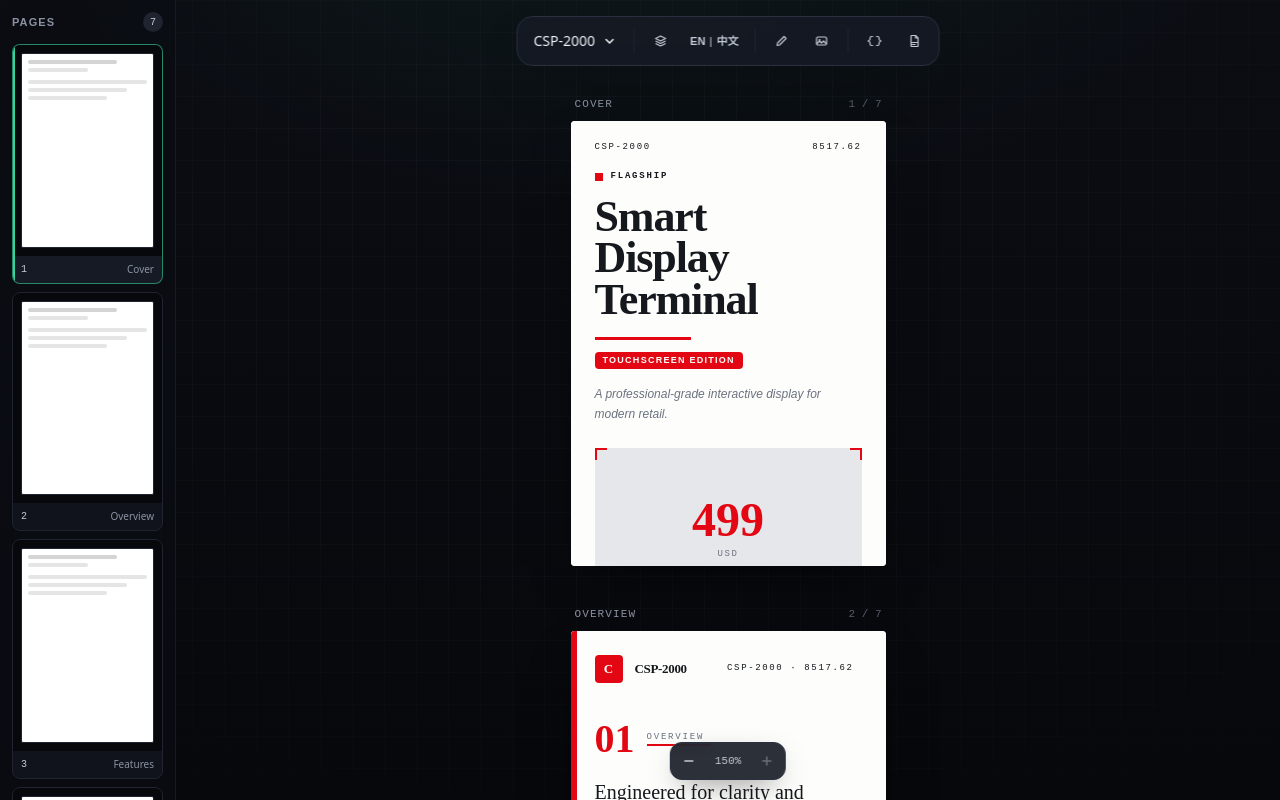
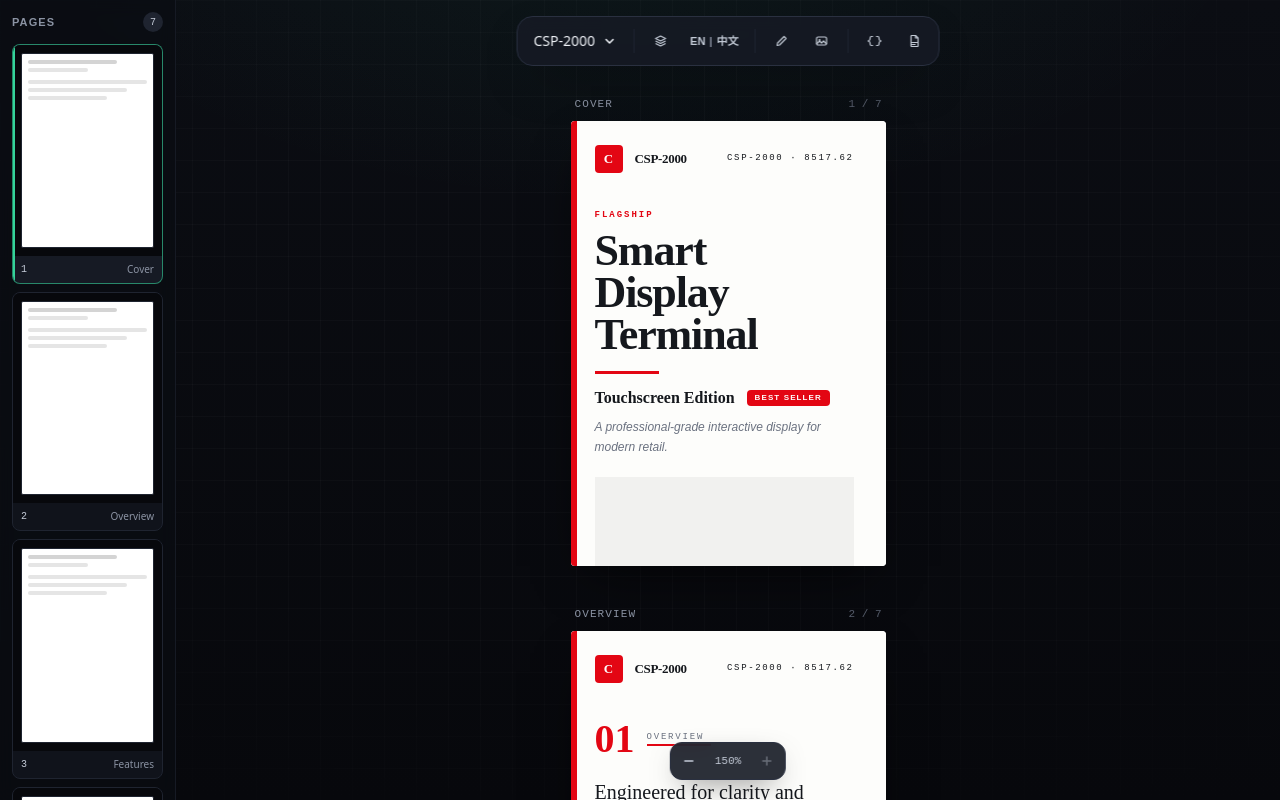
Before and after one commit to FahimSakib270/catalog-studio-pro, a React (Vite) app: page / in a window 1280 px wide. Built offline with nearby package versions, Linux system fonts and the light colour scheme.

Commit message:
fix v2: ratio-hugging frames + page composition

```diff
--- a/src/components/brochure/Brochure.tsx
+++ b/src/components/brochure/Brochure.tsx
@@ -13,8 +13,9 @@ import { Contact } from "./Contact";
 
 /**
  * Brochure — assembles the full page set for a product.
- * Each page is wrapped in PageRoot (template vars + lang-zh) and Folio
- * (uniform frame). Cover/Contact use the template's dark flag.
+ * Every page (including the cover) is wrapped in PageRoot (template vars +
+ * lang-zh) and Folio (uniform frame). Cover/Contact use the template's dark
+ * flag.
  */
 
 export interface BrochurePage {
@@ -63,18 +64,23 @@ export function BrochurePageView({
 
   return (
     <PageRoot ctx={ctx} dark={dark}>
-      {pageId === "cover" ? (
-        <Cover ctx={ctx} />
-      ) : (
-        <Folio ctx={ctx} pageNum={pageNum} total={total}>
-          {pageId === "overview" && <Overview ctx={ctx} />}
-          {pageId === "features" && <Features ctx={ctx} />}
-          {pageId === "specs" && <Specs ctx={ctx} />}
-          {pageId === "quote" && <Quote ctx={ctx} />}
-          {pageId === "about" && <About ctx={ctx} />}
-          {pageId === "contact" && <Contact ctx={ctx} />}
-        </Folio>
-      )}
+      <Folio ctx={ctx} pageNum={pageNum} total={total}>
+        {pageId === "cover" ? (
+          <Cover ctx={ctx} />
+        ) : pageId === "overview" ? (
+          <Overview ctx={ctx} />
+        ) : pageId === "features" ? (
+          <Features ctx={ctx} />
+        ) : pageId === "specs" ? (
+          <Specs ctx={ctx} />
+        ) : pageId === "quote" ? (
+          <Quote ctx={ctx} />
+        ) : pageId === "about" ? (
+          <About ctx={ctx} />
+        ) : (
+          <Contact ctx={ctx} />
+        )}
+      </Folio>
     </PageRoot>
   );
 }
--- a/src/components/brochure/Cover.tsx
+++ b/src/components/brochure/Cover.tsx
@@ -1,97 +1,123 @@
 import type { BrochureCtx } from "./context";
 import { pick, titleLines } from "./context";
-import type { RibbonStyle } from "../../lib/templates";
 import { SmartImage } from "./SmartImage";
 
 /**
- * P1 — Cover.
- * Renders per coverLayout: stacked display title, accent rule, edition accent,
- * italic tagline, photo framed w/ corner ticks (or stat fallback), trust pills,
- * 3-col ribbon per ribbonStyle, company band.
+ * COVER — wrapped in Folio (uniform frame).
+ * Composition (no empty middle/bottom):
+ *   kicker/title/rule/edition/tagline → photo stage (95mm) → trust pills
+ *   → margin-top:auto → 3-col ribbon → company band → folio bottom bar.
  */
 
-function Ribbon({ ctx, style }: { ctx: BrochureCtx; style: RibbonStyle }) {
-  const items = ctx.product.ribbon;
-  if (style === "pill") {
+export function Cover({ ctx }: { ctx: BrochureCtx }) {
+  const p = ctx.product;
+  const dark = ctx.template.dark.cover;
+  const lines = titleLines(ctx);
+  const tagline = pick(ctx, p.taglineEn, p.taglineZh);
+  const kicker = pick(
+    ctx,
+    p.variants.touchscreen.kickerEn,
+    p.variants.touchscreen.kickerZh,
+  );
+  const edition = pick(
+    ctx,
+    p.variants.touchscreen.editionEn,
+    p.variants.touchscreen.editionZh,
+  );
+  const badge = pick(
+    ctx,
+    p.variants.touchscreen.badgeEn,
+    p.variants.touchscreen.badgeZh,
+  );
+  const trust = p.trust;
+  const ribbon = p.ribbon;
+
   return (
-      <div className="flex flex-wrap gap-2">
-        {items.map((r, i) => (
+    <div className="flex h-full w-full flex-col">
+      {/* kicker */}
+      <div
+        className="f-mono text-[9px] font-semibold uppercase tracking-[0.22em]"
+        style={{ color: "var(--t-accent)" }}
+      >
+        {kicker}
+      </div>
+
+      {/* title */}
+      <h1 className="f-display mt-2 text-[44px] font-bold leading-[0.95] tracking-tight">
+        {lines.map((l, i) => (
+          <span key={i} className="block">
+            {l}
+          </span>
+        ))}
+      </h1>
+
+      {/* rule */}
+      <div
+        className="mt-4 h-[3px] w-16"
+        style={{ backgroundColor: "var(--t-accent)" }}
+      />
+
+      {/* edition + badge */}
+      <div className="mt-3 flex items-center gap-3">
+        <span className="f-display text-[16px] font-semibold">{edition}</span>
         <span
-            key={i}
-            className="rounded-full px-3 py-1 text-[9px] font-semibold uppercase tracking-[0.12em]"
+          className="rounded-sm px-2 py-0.5 text-[8px] font-bold uppercase tracking-[0.14em]"
           style={{
             backgroundColor: "var(--t-accent)",
             color: "var(--t-paper)",
           }}
         >
-            {r}
+          {badge}
         </span>
-        ))}
       </div>
-    );
-  }
-  if (style === "hairline") {
-    return (
-      <div className="flex flex-wrap gap-x-6 gap-y-2">
-        {items.map((r, i) => (
+
+      {/* tagline */}
+      <p
+        className="mt-2 text-[12px] italic leading-relaxed"
+        style={{ color: "var(--t-grey)" }}
+      >
+        {tagline}
+      </p>
+
+      {/* photo stage — 95mm, ratio-hugging frame */}
+      <div className="mt-5">
+        {p.images.product ? (
+          <SmartImage
+            src={p.images.product}
+            alt={p.modelCode}
+            variant="product"
+            dark={dark}
+            stageHeight="95mm"
+          />
+        ) : (
+          <div
+            className="flex h-[95mm] w-full items-center justify-center"
+            style={{
+              backgroundColor: dark
+                ? "color-mix(in srgb, white 7%, transparent)"
+                : "color-mix(in srgb, var(--t-ink) 5%, transparent)",
+            }}
+          >
+            <span
+              className="f-mono text-[9px] uppercase tracking-[0.18em]"
+              style={{ color: "var(--t-grey)" }}
+            >
+              {pick(ctx, "Product photo", "产品图")}
+            </span>
+          </div>
+        )}
+      </div>
+
+      {/* trust pills */}
+      {trust.length > 0 && (
+        <div
+          className="mt-4 flex flex-wrap gap-2"
+          style={{ breakInside: "avoid" }}
+        >
+          {trust.map((t, i) => (
             <span
               key={i}
-            className="flex items-center gap-2 text-[9px] font-semibold uppercase tracking-[0.14em]"
-          >
-            <span
-              className="inline-block h-2 w-2"
-              style={{ backgroundColor: "var(--t-accent)" }}
-            />
-            {r}
-          </span>
-        ))}
-      </div>
-    );
-  }
-  if (style === "band") {
-    return (
-      <div
-        className="flex flex-wrap gap-x-8 gap-y-2 px-4 py-2"
-        style={{ backgroundColor: "var(--t-accent)" }}
-      >
-        {items.map((r, i) => (
-          <span
-            key={i}
-            className="text-[9px] font-bold uppercase tracking-[0.14em]"
-            style={{ color: "var(--t-paper)" }}
-          >
-            {r}
-          </span>
-        ))}
-      </div>
-    );
-  }
-  // tag
-  return (
-    <div className="flex flex-wrap gap-2">
-      {items.map((r, i) => (
-        <span
-          key={i}
-          className="border px-2.5 py-1 text-[9px] font-semibold uppercase tracking-[0.12em]"
-          style={{
-            borderColor: "var(--t-accent)",
-            color: "var(--t-accent)",
-          }}
-        >
-          {r}
-        </span>
-      ))}
-    </div>
-  );
-}
-
-function TrustPills({ ctx }: { ctx: BrochureCtx }) {
-  return (
-    <div className="flex flex-wrap gap-2">
-      {ctx.product.trust.map((t, i) => (
-        <span
-          key={i}
-          className="rounded-sm border px-2 py-0.5 text-[8px] font-semibold uppercase tracking-[0.14em]"
+              className="rounded-full border px-2.5 py-1 text-[9px]"
               style={{
                 borderColor: "var(--t-hairline)",
                 color: "var(--t-grey)",
@@ -101,67 +127,32 @@ function TrustPills({ ctx }: { ctx: BrochureCtx }) {
             </span>
           ))}
         </div>
-  );
-}
+      )}
 
-/** Photo frame with corner ticks, or a stat fallback when no image. */
-function PhotoFrame({ ctx }: { ctx: BrochureCtx }) {
-  const src = ctx.product.images.product;
-  if (src) {
-    return (
-      <div className="relative h-full w-full">
-        <SmartImage
-          src={src}
-          alt={ctx.product.modelCode}
-          variant="product"
-          dark={ctx.template.dark.cover}
-          fill
-          className="h-full w-full"
-        />
-        <CornerTicks />
+      {/* push ribbon + band to the bottom */}
+      <div className="mt-auto" />
+
+      {/* 3-col ribbon */}
+      <div
+        className="grid grid-cols-3 gap-px"
+        style={{ backgroundColor: "var(--t-hairline)", breakInside: "avoid" }}
+      >
+        {ribbon.slice(0, 3).map((r, i) => (
+          <div
+            key={i}
+            className="flex items-center justify-center px-2 py-2.5 text-center"
+            style={{ backgroundColor: "var(--t-paper)" }}
+          >
+            <span className="f-mono text-[8px] uppercase tracking-[0.12em]">
+              {r}
+            </span>
           </div>
-    );
-  }
-  // stat fallback
-  const v = ctx.product.variants.touchscreen;
-  return (
+        ))}
+      </div>
+
+      {/* company band */}
       <div
-      className="relative flex h-full w-full flex-col items-center justify-center gap-1"
-      style={{ backgroundColor: "var(--t-hairline)" }}
-    >
-      <span
-        className="f-display text-5xl font-bold"
-        style={{ color: "var(--t-accent)" }}
-      >
-        {v.price.value}
-      </span>
-      <span
-        className="f-mono text-[9px] uppercase tracking-[0.18em]"
-        style={{ color: "var(--t-grey)" }}
-      >
-        {v.price.currency}
-      </span>
-      <CornerTicks />
-    </div>
-  );
-}
-
-function CornerTicks() {
-  const c = "absolute h-3 w-3 border-[var(--t-accent)]";
-  return (
-    <>
-      <span className={`${c} left-0 top-0 border-l-2 border-t-2`} />
-      <span className={`${c} right-0 top-0 border-r-2 border-t-2`} />
-      <span className={`${c} bottom-0 left-0 border-b-2 border-l-2`} />
-      <span className={`${c} bottom-0 right-0 border-b-2 border-r-2`} />
-    </>
-  );
-}
-
-function CompanyBand({ ctx }: { ctx: BrochureCtx }) {
-  return (
-    <div
-      className="flex items-center justify-between px-6 py-2.5"
+        className="flex items-center justify-between px-2 py-2.5"
         style={{ backgroundColor: "var(--t-accent2)", breakInside: "avoid" }}
       >
         <span
@@ -174,105 +165,9 @@ function CompanyBand({ ctx }: { ctx: BrochureCtx }) {
           className="f-mono text-[8px] uppercase tracking-[0.16em]"
           style={{ color: "var(--t-paper)" }}
         >
-        {pick(ctx, "Product Brochure", "产品手册")}
+          {p.modelCode} · {p.hsCode}
         </span>
+      </div>
     </div>
   );
 }
-
-export function Cover({ ctx }: { ctx: BrochureCtx }) {
-  const p = ctx.product;
-  const lines = titleLines(ctx);
-  const tagline = pick(ctx, p.taglineEn, p.taglineZh);
-  const edition = pick(
-    ctx,
-    p.variants.touchscreen.editionEn,
-    p.variants.touchscreen.editionZh,
-  );
-  const kicker = pick(
-    ctx,
-    p.variants.touchscreen.kickerEn,
-    p.variants.touchscreen.kickerZh,
-  );
-
-  return (
-    <div className="flex h-full w-full flex-col">
-      {/* top strip */}
-      <div className="flex items-center justify-between px-6 pt-5">
-        <span className="f-mono text-[9px] uppercase tracking-[0.18em]">
-          {p.modelCode}
-        </span>
-        <span className="f-mono text-[9px] uppercase tracking-[0.18em]">
-          {p.hsCode}
-        </span>
-      </div>
-
-      <div className="flex flex-1 flex-col px-6 pt-4">
-        {/* kicker */}
-        <div className="mb-3 flex items-center gap-2">
-          <span
-            className="inline-block h-2 w-2"
-            style={{ backgroundColor: "var(--t-accent)" }}
-          />
-          <span className="f-mono text-[9px] font-semibold uppercase tracking-[0.2em]">
-            {kicker}
-          </span>
-        </div>
-
-        {/* title */}
-        <h1 className="f-display text-[44px] font-bold leading-[0.95] tracking-tight">
-          {lines.map((l, i) => (
-            <span key={i} className="block">
-              {l}
-            </span>
-          ))}
-        </h1>
-
-        {/* accent rule */}
-        <div
-          className="mt-4 h-[3px] w-24"
-          style={{ backgroundColor: "var(--t-accent)" }}
-        />
-
-        {/* edition accent */}
-        <div className="mt-3 flex items-center gap-2">
-          <span
-            className="rounded-sm px-2 py-0.5 text-[9px] font-bold uppercase tracking-[0.14em]"
-            style={{
-              backgroundColor: "var(--t-accent)",
-              color: "var(--t-paper)",
-            }}
-          >
-            {edition}
-          </span>
-        </div>
-
-        {/* tagline */}
-        <p
-          className="mt-4 max-w-md text-[12px] italic leading-relaxed"
-          style={{ color: "var(--t-grey)" }}
-        >
-          {tagline}
-        </p>
-
-        {/* photo / stat */}
-        <div className="mt-6 h-40 w-full">
-          <PhotoFrame ctx={ctx} />
-        </div>
-
-        {/* trust pills */}
-        <div className="mt-5">
-          <TrustPills ctx={ctx} />
-        </div>
-      </div>
-
-      {/* ribbon */}
-      <div className="px-6 pb-4 pt-2" style={{ breakInside: "avoid" }}>
-        <Ribbon ctx={ctx} style={ctx.template.ribbonStyle} />
-      </div>
-
-      {/* company band */}
-      <CompanyBand ctx={ctx} />
-    </div>
-  );
-}
--- a/src/components/brochure/SmartImage.tsx
+++ b/src/components/brochure/SmartImage.tsx
@@ -1,14 +1,16 @@
+import { useLayoutEffect, useRef, useState } from "react";
+
 /**
- * SmartImage — full-image frames with no cropping.
+ * SmartImage v2 — ratio-hugging frames with a flat, clean stage.
  *
  * Used for product / in-use / logo photos across every template (preview
- * AND print). The frame keeps a fixed aspect ratio (or fills its parent
- * when `fill` is set) and shows the ENTIRE photo via object-contain, with a
- * blurred, scaled copy behind it so the frame never has empty bars and
- * never crops the subject.
+ * AND print). The OUTER STAGE is a fixed-height box with a flat tint (no
+ * blur, no smudge). The INNER FRAME hugs the photo's own aspect ratio
+ * (clamped to 0.8–2.2) so the image is shown in full with ZERO cropping and
+ * ZERO letterbox bars. Template corner ticks hug the inner frame.
  *
- * QR is the exception: it renders on a plain white card with object-contain
- * and NO blur layer, so the code stays crisp and scannable.
+ * QR is the exception: it renders on a plain white square card with
+ * object-contain and NO stage, so the code stays crisp and scannable.
  */
 
 export type SmartImageVariant = "product" | "inUse" | "logo" | "qr";
@@ -17,38 +19,73 @@ interface SmartImageProps {
   src: string;
   alt: string;
   variant?: SmartImageVariant;
-  /** Dark templates use a stronger blur layer (opacity-30 vs opacity-20). */
+  /** Dark templates use a lighter tint + light dot grid. */
   dark?: boolean;
-  /** Fill the parent frame (h-full w-full) instead of a fixed aspect ratio. */
-  fill?: boolean;
+  /** Outer stage height (e.g. "95mm", "22mm", or "100%" to fill parent). */
+  stageHeight?: string;
   className?: string;
 }
 
-const ASPECT: Record<SmartImageVariant, string> = {
-  product: "aspect-[4/3]",
-  inUse: "aspect-[4/3]",
-  logo: "aspect-[3/2]",
-  qr: "aspect-square",
-};
+/** Clamp the photo's natural ratio so extreme panoramas/tall shots stay tidy. */
+function clampRatio(r: number): number {
+  return Math.min(2.2, Math.max(0.8, r));
+}
+
+function CornerTicks() {
+  const c = "absolute h-3 w-3 border-[var(--t-accent)]";
+  return (
+    <>
+      <span className={`${c} left-0 top-0 border-l-2 border-t-2`} />
+      <span className={`${c} right-0 top-0 border-r-2 border-t-2`} />
+      <span className={`${c} bottom-0 left-0 border-b-2 border-l-2`} />
+      <span className={`${c} bottom-0 right-0 border-b-2 border-r-2`} />
+    </>
+  );
+}
 
 export function SmartImage({
   src,
   alt,
   variant = "product",
   dark = false,
-  fill = false,
+  stageHeight = "100%",
   className = "",
 }: SmartImageProps) {
-  const aspect = fill ? "h-full w-full" : ASPECT[variant];
+  const stageRef = useRef<HTMLDivElement>(null);
+  const [ratio, setRatio] = useState<number | null>(null);
+  const [fit, setFit] = useState<{ w: number; h: number } | null>(null);
 
-  // QR: plain white card, object-contain, no blur layer.
+  // Measure the stage and size the inner frame to hug the photo's ratio.
+  useLayoutEffect(() => {
+    const stage = stageRef.current;
+    if (!stage || !ratio) return;
+    const measure = () => {
+      const sw = stage.clientWidth;
+      const sh = stage.clientHeight;
+      if (!sw || !sh) return;
+      if (ratio >= sw / sh) {
+        const w = sw;
+        setFit({ w, h: w / ratio });
+      } else {
+        const h = sh;
+        setFit({ w: h * ratio, h });
+      }
+    };
+    measure();
+    const ro = new ResizeObserver(measure);
+    ro.observe(stage);
+    return () => ro.disconnect();
+  }, [ratio]);
+
+  // QR: plain white square card, object-contain, no stage / no blur.
   if (variant === "qr") {
     return (
       <div
-        className={`relative flex items-center justify-center overflow-hidden rounded-sm border ${aspect} ${className}`}
+        className={`relative flex aspect-square w-full items-center justify-center overflow-hidden rounded-sm border ${className}`}
         style={{
           borderColor: "var(--t-hairline)",
           backgroundColor: "#ffffff",
+          breakInside: "avoid",
         }}
       >
         <img
@@ -61,29 +98,45 @@ export function SmartImage({
     );
   }
 
-  // Photo frames: blurred cover layer behind a full object-contain layer.
+  // Photo stage: flat tint + faint dot grid (no blur).
+  const stageBg = dark
+    ? "color-mix(in srgb, white 7%, transparent)"
+    : "color-mix(in srgb, var(--t-ink) 5%, transparent)";
+  const dotColor = dark
+    ? "color-mix(in srgb, white 8%, transparent)"
+    : "color-mix(in srgb, var(--t-ink) 8%, transparent)";
+
   return (
     <div
-      className={`relative overflow-hidden ${aspect} ${className}`}
-      style={{ breakInside: "avoid" }}
+      ref={stageRef}
+      className={`relative w-full overflow-hidden ${className}`}
+      style={{
+        height: stageHeight,
+        backgroundColor: stageBg,
+        backgroundImage: `radial-gradient(${dotColor} 1px, transparent 1px)`,
+        backgroundSize: "12px 12px",
+        breakInside: "avoid",
+      }}
     >
-      {/* background layer — same image, blurred + scaled, fills the frame */}
-      <img
-        src={src}
-        alt=""
-        aria-hidden
-        className={`absolute inset-0 h-full w-full scale-110 object-cover blur-xl ${
-          dark ? "opacity-30" : "opacity-20"
-        }`}
-        style={{ printColorAdjust: "exact", WebkitPrintColorAdjust: "exact" }}
-      />
-      {/* foreground layer — FULL photo, centered, never cropped */}
-      <img
-        src={src}
-        alt={alt}
-        className="relative h-full w-full object-contain p-2"
-        style={{ printColorAdjust: "exact", WebkitPrintColorAdjust: "exact" }}
-      />
+      {/* inner frame — hugs the photo's own shape */}
+      <div
+        className="relative mx-auto"
+        style={{ width: fit?.w, height: fit?.h }}
+      >
+        <img
+          src={src}
+          alt={alt}
+          onLoad={(e) => {
+            const el = e.currentTarget;
+            if (el.naturalWidth && el.naturalHeight) {
+              setRatio(clampRatio(el.naturalWidth / el.naturalHeight));
+            }
+          }}
+          className="absolute inset-0 h-full w-full object-contain"
+          style={{ printColorAdjust: "exact", WebkitPrintColorAdjust: "exact" }}
+        />
+        {variant === "product" && <CornerTicks />}
+      </div>
     </div>
   );
 }
```
Also changed, not shown: src/components/brochure/Contact.tsx (+1 -7 lines), src/components/brochure/Quote.tsx (+52 -50 lines). Lines whose indentation alone changed are shown as unchanged.
